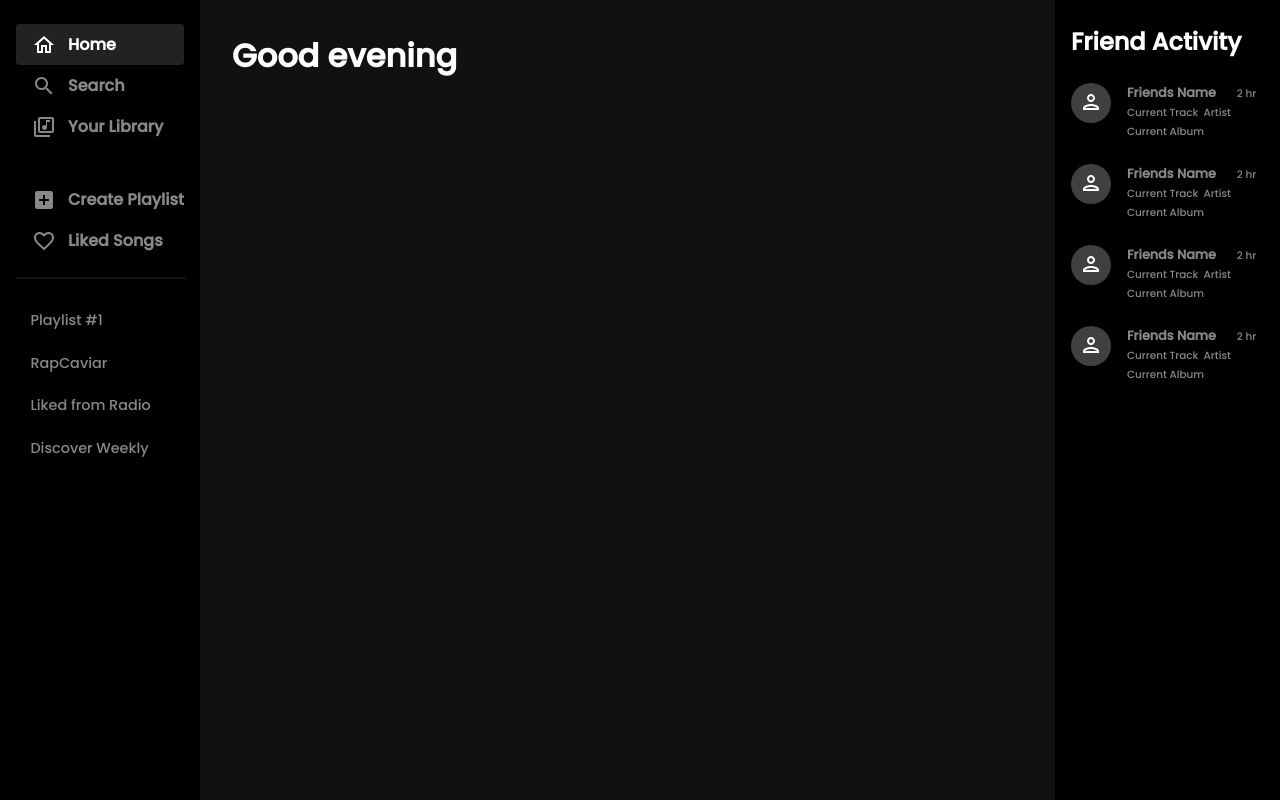
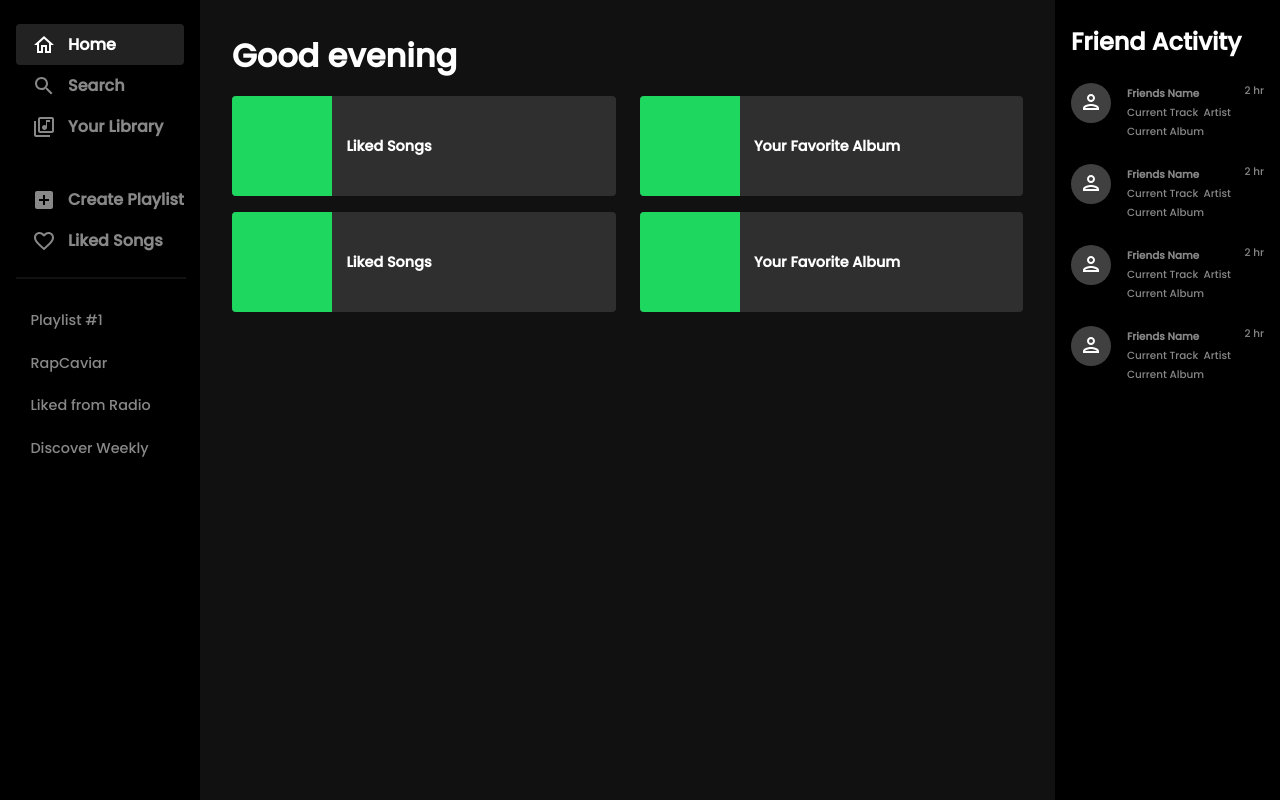
Before and after one commit to axylious/react-spotify, a React (Create React App) app: page / in a window 1280 px wide. Built offline with nearby package versions, Linux system fonts and the light colour scheme.

Commit message:
add long block and tile components

```diff
--- a/public/index.html
+++ b/public/index.html
@@ -7,7 +7,7 @@
   <title>Spotify Clone</title>
   <link rel="preconnect" href="https://fonts.gstatic.com">
   <link href="https://fonts.googleapis.com/icon?family=Material+Icons" rel="stylesheet">
-  <link href="https://fonts.googleapis.com/css2?family=Hind:wght@300&family=Poppins:wght@500&family=Roboto:wght@300,400,500,700&display=swap" rel="stylesheet">
+  <link href="https://fonts.googleapis.com/css2?family=Hind:wght@300&family=Poppins:wght@500&display=swap" rel="stylesheet">
 </head>
 <body>
   <div id="root"></div>
--- a/src/assets/css/index.css
+++ b/src/assets/css/index.css
@@ -65,19 +65,8 @@ a, p {
    font-weight: 700;
 }
 
-.blockTitle a {
-   color: var(--text-primary);
-   grid-area: heading;
-}
-
-.home a {
-   color: var(--text-primary);
-   text-decoration: none;
-   grid-area: heading;
-}
-
-.home a:hover {
-   text-decoration: underline;
+.home h1 {
+   margin-bottom: .5em;
 }
 
 /* Sidebar */
@@ -134,11 +123,6 @@ a, p {
    border-radius: .25em;
 }
 
-/* Tiles */
-.tiles {
-   grid-area: tiles;
-}
-
 /* Friend Sidebar */
 .friend {
    margin-bottom: 1.5em;
@@ -163,12 +147,12 @@ a, p {
    background: inherit;
 }
 
-#friendName {
+.friendName {
    font-size: .8em;
    font-weight: 700;
 }
 
-#friendName:hover, .songInfo button:hover {
+.friendName:hover, .songInfo button:hover {
    text-decoration: underline;
    cursor: pointer;
    color: var(--text-primary);
@@ -185,10 +169,72 @@ a, p {
 }
 
 .lastPlayed {
-   display: inline-block;
-   margin-left: 2em;
+   float: right;
+}
+
+.friendPlay {
+   white-space: nowrap;
+   overflow: hidden;
+   text-overflow: ellipsis;
 }
 
 .friendPlay+.friendPlay {
    margin-left: .5em;
 }
+
+/* Tiles */
+.longBlock {
+   display: grid;
+   grid-template-columns: repeat(auto-fit, minmax(300px, 1fr));
+   column-gap: 1.5em;
+   row-gap: 1em;
+}
+
+.longBlock a {
+   text-decoration: none;
+}
+
+.longTile {
+   display: flex;
+   align-items: center;
+   justify-content: space-between;
+   background: rgba(136, 136, 136, 0.25);
+   padding-right: 1em;
+   border-radius: .25em;
+   transition: var(--transition-hover);
+}
+
+.longTile:hover {
+   background: rgba(136, 136, 136, 0.5);
+}
+
+.tileWrapper {
+   display: flex;
+   align-items: center;
+}
+
+.tilePic {
+   height: 100px;
+   width: 100px;
+   background: var(--btn-color);
+   border-radius: .25em 0 0 .25em;
+}
+
+.longTile h2 {
+   font-size: .9em;
+   margin-left: 1em;
+}
+
+.longTile svg {
+   color: var(--btn-color);
+   font-size: 2.5em;
+
+   opacity: 0;
+   transform: translateY(10%);
+   transition: var(--transition-hover);
+}
+
+.longTile:hover svg {
+   opacity: 1;
+   transform: translateY(0);
+}
--- a/src/components/Friend.js
+++ b/src/components/Friend.js
@@ -12,7 +12,7 @@ const Friend = ({className}) => {
                color: 'white',
                }} />
          </div>
-         <button id='friendName'>Friends Name</button>
+         <button className='friendName'>Friends Name</button>
          <p className='lastPlayed'>2 hr</p>
          <div className='songInfo'>
             <button className='friendPlay' id='track'>Current Track </button>
--- a/src/components/Home.js
+++ b/src/components/Home.js
@@ -4,9 +4,21 @@ import LongBlock from './LongBlock'
 const Home = ({className}) => {
    return (
       <div className={className}>
-         <LongBlock title='Good' className='longBlock' />
+         <h1>
+            Good
+            {dayOrNight()}
+         </h1>
+         <LongBlock className='longBlock' />
       </div>
    )
+}
+
+function dayOrNight() {
+   let hour = new Date().getHours();
+   let ampm = hour <= 12 ? ' morning' :
+      (hour >= 18) ? ' evening' : ' afternoon';
+
+   return ampm
 }
 
 Home.defaultProps = {
--- a/src/components/LongBlock.js
+++ b/src/components/LongBlock.js
@@ -1,32 +1,42 @@
 import PropTypes from 'prop-types'
+import {Link} from 'react-router-dom'
+import Tile from './Tile'
 
-const LongBlock = ({title, className}) => {
+const LongBlock = ({className}) => {
    return (
       <div className={className}>
-         <h1>
-            {title}
-            {dayOrNight()}
-         </h1>
+         <Link to={{
+            pathname: '/playlist',
+            state: {title: 'Liked Songs'}
+         }}><Tile className='longTile' title='Liked Songs' />
+         </Link>
+
+         <Link to={{
+            pathname: '/playlist',
+            state: {title: 'Your Favorite Album'}
+         }}><Tile className='longTile' title='Your Favorite Album' />
+         </Link>
+
+         <Link to={{
+            pathname: '/playlist',
+            state: {title: 'Liked Songs'}
+         }}><Tile className='longTile' title='Liked Songs' />
+         </Link>
+
+         <Link to={{
+            pathname: '/playlist',
+            state: {title: 'Your Favorite Album'}
+         }}><Tile className='longTile' title='Your Favorite Album' />
+         </Link>
       </div>
    )
 }
 
-
-function dayOrNight() {
-   let hour = new Date().getHours();
-   let ampm = hour <= 12 ? ' morning' :
-      (hour >= 18) ? ' evening' : ' afternoon';
-
-   return ampm
-}
-
 LongBlock.defaultProps = {
-   title: '',
    className: '',
 }
 
 LongBlock.propTypes = {
-   title: PropTypes.string,
    className: PropTypes.string,
 }
 
--- /dev/null
+++ b/src/components/Tile.js
@@ -0,0 +1,27 @@
+import PropTypes from 'prop-types'
+import PlayCircleIcon from '@mui/icons-material/PlayCircle';
+
+
+const Tile = ({title, className}) => {
+   return (
+      <div className={className}>
+         <div className='tileWrapper'>
+            <div className='tilePic'></div>
+            <h2>{title}</h2>
+         </div>
+         <PlayCircleIcon />
+      </div>
+   )
+}
+
+Tile.defaultProps = {
+   className: '',
+   title: '',
+}
+
+Tile.propTypes = {
+   className: PropTypes.string,
+   title: PropTypes.string,
+}
+
+export default Tile
```
